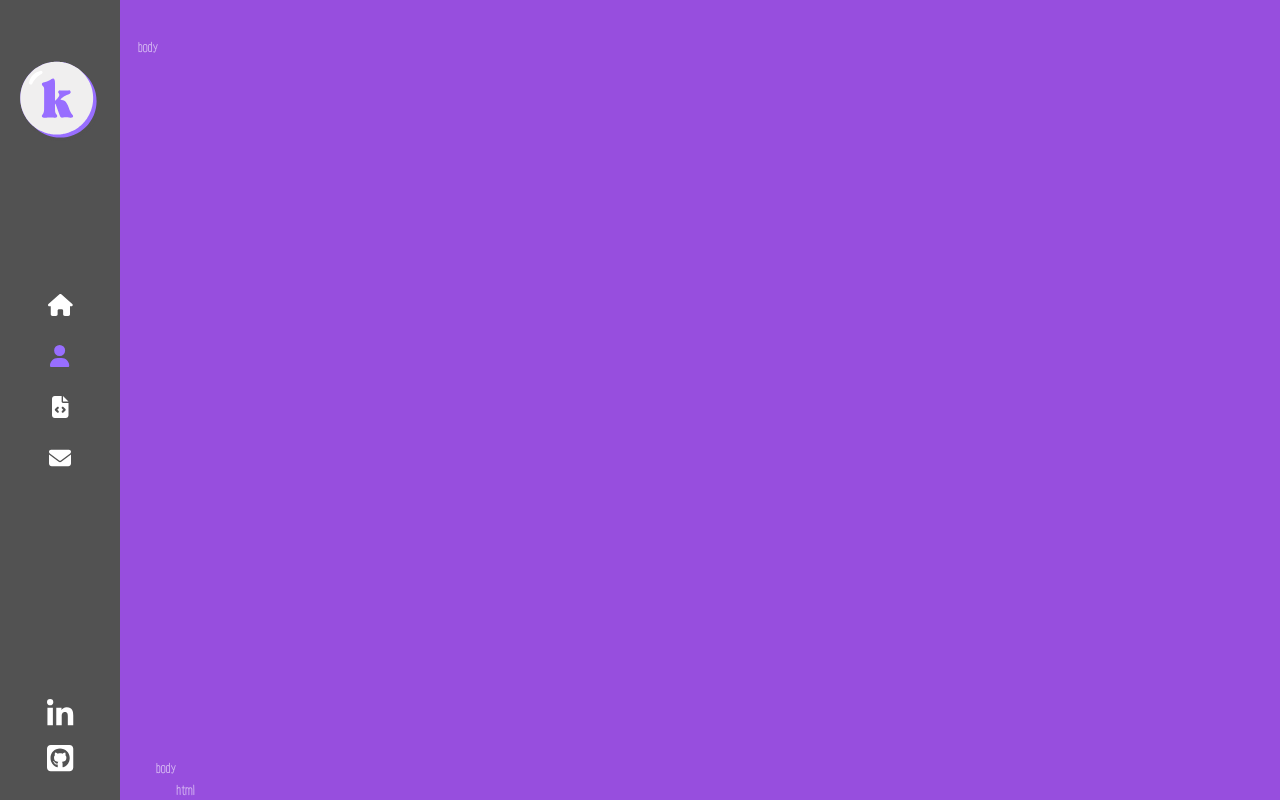
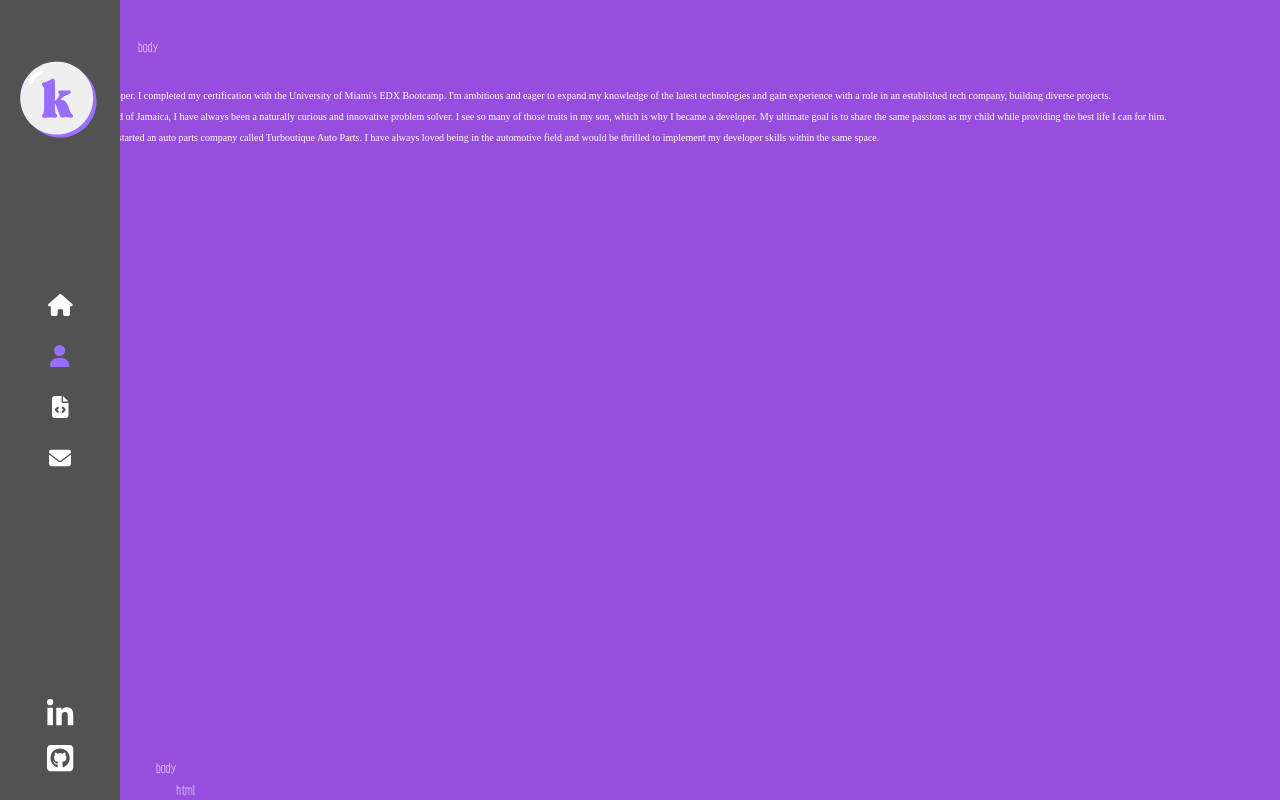
Before and after one commit to KimTurboutique/PortfolioV2.0, a React (Create React App) app: page /about in a window 1280 px wide. Built offline with nearby package versions, Linux system fonts and the light colour scheme.

Commit message:
added about page/routes and content to the about me section

```diff
--- a/src/components/About/index.js
+++ b/src/components/About/index.js
@@ -1,5 +1,20 @@
 import './index.scss';
 
-const About = () => ('Hello about')
+const About = () => {
+    return (
+        <div className='container about-page'>
+            <div className='text-zone'>
+                <h1> About Me </h1>
+                <p>
+                I am a junior full-stack developer. I completed my certification with the University of Miami's EDX Bootcamp. I'm ambitious and eager to expand my knowledge of the latest technologies and gain experience with a role in an established tech company, building diverse projects.
+                </p>
+                Growing up on my little island of Jamaica, I have always been a naturally curious and innovative problem solver. I see so many of those traits in my son, which is why I became a developer. My ultimate goal is to share the same passions as my child while providing the best life I can for him.
+                <p>
+                I am also a business owner. I started an auto parts company called Turboutique Auto Parts. I have always loved being in the automotive field and would be thrilled to implement my developer skills within the same space.
+                </p>
+            </div>
+        </div>
+    )
+}
 
 export default About;
```
